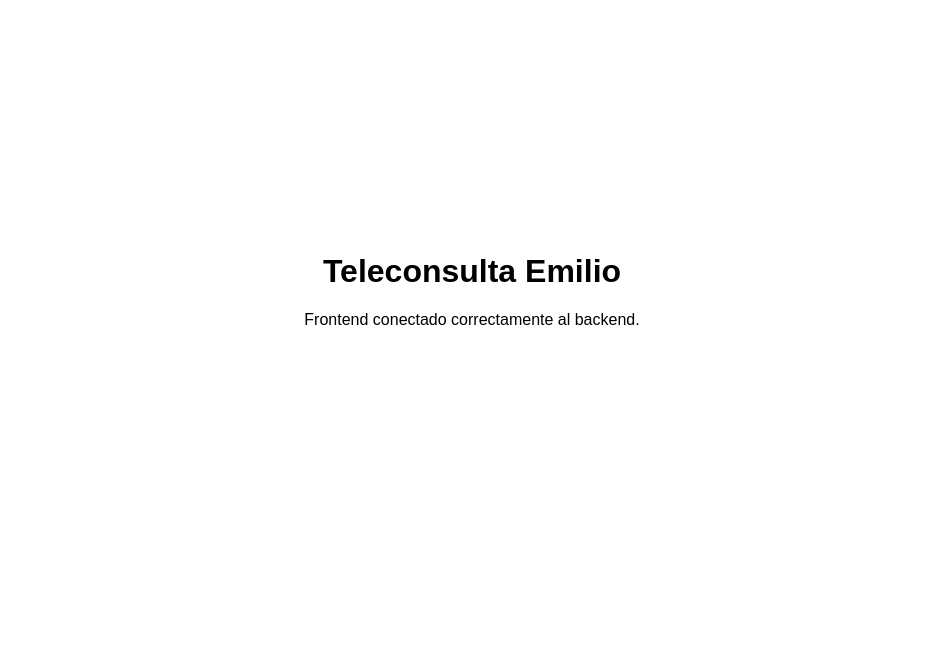
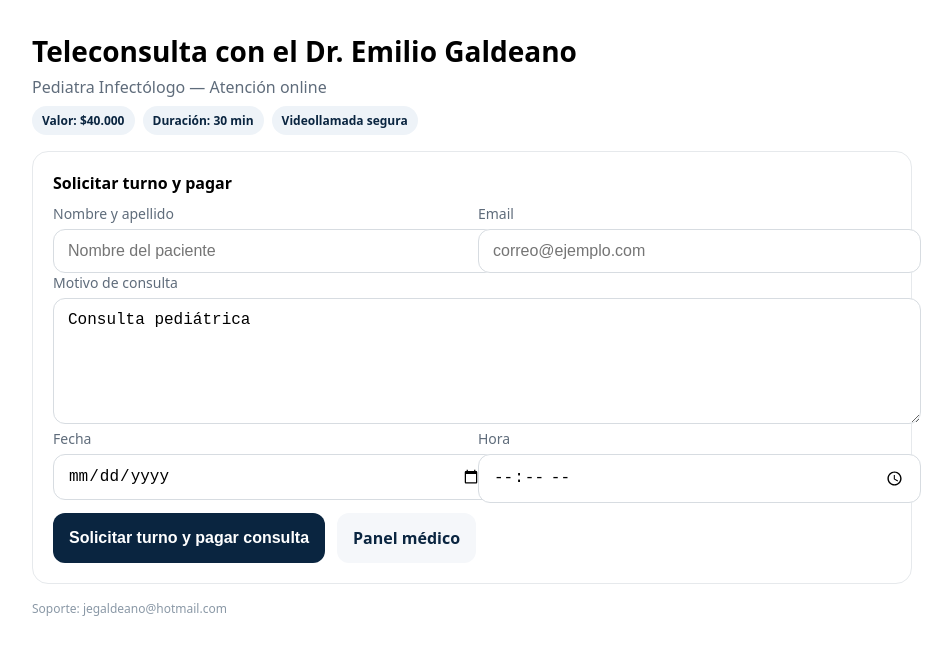
Before and after one commit to quintaelombu/telehealth-frontend, a Next.js app: page / in a window 1280 px wide. Shown: the top 654 px of the page, without its empty margins (168-1120 px from the left). Built offline with nearby package versions, Linux system fonts and the light colour scheme; no server answers.

Commit message:
Update index.js

```diff
--- a/pages/index.js
+++ b/pages/index.js
@@ -1,8 +1,159 @@
+// pages/index.js
+import { useState } from "react";
+
+const BACKEND =
+  process.env.NEXT_PUBLIC_BACKEND_URL ||
+  "https://telehealth-backend-production-0021.up.railway.app";
+
 export default function Home() {
+  const [name, setName] = useState("");
+  const [email, setEmail] = useState("");
+  const [reason, setReason] = useState("Consulta pediátrica");
+  const [date, setDate] = useState("");   // YYYY-MM-DD
+  const [time, setTime] = useState("");   // HH:MM (24h)
+  const [loading, setLoading] = useState(false);
+  const [msg, setMsg] = useState(null);
+  const [joinUrl, setJoinUrl] = useState(null);
+
+  const price = 40000;   // $40.000
+  const duration = 30;   // minutos
+
+  // Combina fecha y hora locales en ISO (ej. 2025-11-09T15:30:00-03:00)
+  const buildStartAt = () => {
+    if (!date || !time) return null;
+    const [hh, mm] = time.split(":").map(Number);
+    const d = new Date(date);
+    d.setHours(hh, mm, 0, 0);
+    return d.toISOString(); // el backend puede guardar en UTC
+  };
+
+  const createAppointment = async () => {
+    setLoading(true);
+    setMsg(null);
+    setJoinUrl(null);
+
+    try {
+      const start_at = buildStartAt();
+      if (!start_at) throw new Error("Elegí fecha y hora.");
+
+      const res = await fetch(`${BACKEND}/appointments`, {
+        method: "POST",
+        headers: { "Content-Type": "application/json" },
+        body: JSON.stringify({
+          patient_name: name || "Paciente",
+          patient_email: email || "paciente@example.com",
+          reason,
+          price,
+          duration,
+          start_at,  // ISO
+        }),
+      });
+
+      const data = await res.json();
+      if (!res.ok) throw new Error(data?.detail || "No se pudo crear el turno.");
+
+      // Si el backend devuelve checkout_url → redirigimos a Mercado Pago
+      if (data.checkout_url) {
+        window.location.href = data.checkout_url;
+        return;
+      }
+
+      // Si ya confirma y devuelve join_url
+      if (data.join_url) {
+        setJoinUrl(data.join_url);
+        setMsg("Turno creado correctamente.");
+        return;
+      }
+
+      setMsg("Turno creado. Esperando confirmación de pago.");
+    } catch (e) {
+      setMsg(e.message || "Error inesperado.");
+    } finally {
+      setLoading(false);
+    }
+  };
+
+  const styles = {
+    wrap: { maxWidth: 880, margin: "0 auto", padding: 24, fontFamily: "system-ui, -apple-system, Segoe UI, Roboto, Helvetica, Arial" },
+    h1: { fontSize: 28, margin: 0 },
+    h2: { fontSize: 16, color: "#5f6c7b", marginTop: 6 },
+    card: { border: "1px solid #e6e9ec", borderRadius: 16, padding: 20, marginTop: 16 },
+    row: { display: "flex", gap: 12, flexWrap: "wrap" },
+    label: { fontSize: 14, color: "#5f6c7b", marginBottom: 6 },
+    input: { width: "100%", padding: "12px 14px", border: "1px solid #d7dce1", borderRadius: 12, fontSize: 16 },
+    btn: { border: 0, borderRadius: 12, padding: "14px 16px", fontWeight: 700, fontSize: 16, cursor: "pointer" },
+    primary: { background: "#0a2540", color: "#fff" },
+    ghost: { background: "#f5f7fa", color: "#0a2540" },
+    badge: { display: "inline-block", background: "#eef3f8", color: "#0a2540", fontWeight: 600, padding: "6px 10px", borderRadius: 999, fontSize: 12, marginRight: 8 },
+    ok: { background: "#ecfdf5", border: "1px solid #a7f3d0", borderRadius: 12, padding: 12, marginTop: 12 },
+  };
+
   return (
-    <div style={{ fontFamily: 'sans-serif', textAlign: 'center', marginTop: '20%' }}>
-      <h1>Teleconsulta Emilio</h1>
-      <p>Frontend conectado correctamente al backend.</p>
+    <div style={styles.wrap}>
+      <h1 style={styles.h1}>Teleconsulta con el Dr. Emilio Galdeano</h1>
+      <div style={styles.h2}>Pediatra Infectólogo — Atención online</div>
+
+      <div style={{ marginTop: 8 }}>
+        <span style={styles.badge}>Valor: $40.000</span>
+        <span style={styles.badge}>Duración: 30 min</span>
+        <span style={styles.badge}>Videollamada segura</span>
+      </div>
+
+      <div style={styles.card}>
+        <div style={{ fontWeight: 600, marginBottom: 10 }}>Solicitar turno y pagar</div>
+
+        <div style={styles.row}>
+          <div style={{ flex: "1 1 260px" }}>
+            <div style={styles.label}>Nombre y apellido</div>
+            <input style={styles.input} value={name} onChange={(e) => setName(e.target.value)} placeholder="Nombre del paciente" />
+          </div>
+          <div style={{ flex: "1 1 260px" }}>
+            <div style={styles.label}>Email</div>
+            <input style={styles.input} type="email" value={email} onChange={(e) => setEmail(e.target.value)} placeholder="correo@ejemplo.com" />
+          </div>
+        </div>
+
+        <div style={styles.label}>Motivo de consulta</div>
+        <textarea rows={3} style={{ ...styles.input, height: 100 }} value={reason} onChange={(e) => setReason(e.target.value)} placeholder="Síntomas, edad, antecedentes..." />
+
+        <div style={styles.row}>
+          <div style={{ flex: "1 1 160px" }}>
+            <div style={styles.label}>Fecha</div>
+            <input style={styles.input} type="date" value={date} onChange={(e) => setDate(e.target.value)} />
+          </div>
+          <div style={{ flex: "1 1 160px" }}>
+            <div style={styles.label}>Hora</div>
+            <input style={styles.input} type="time" value={time} onChange={(e) => setTime(e.target.value)} />
+          </div>
+        </div>
+
+        <div style={{ display: "flex", gap: 12, marginTop: 10 }}>
+          <button
+            style={{ ...styles.btn, ...styles.primary }}
+            onClick={createAppointment}
+            disabled={loading}
+          >
+            {loading ? "Procesando..." : "Solicitar turno y pagar consulta"}
+          </button>
+
+          <a href="/doctor" style={{ ...styles.btn, ...styles.ghost, textDecoration: "none", display: "inline-block" }}>
+            Panel médico
+          </a>
+        </div>
+
+        {msg && <div style={{ ...styles.ok, background: "#fff", borderColor: "#e6e9ec" }}>{msg}</div>}
+
+        {joinUrl && (
+          <div style={styles.ok}>
+            <div style={{ marginBottom: 6 }}>Pago confirmado. Enlace de videollamada:</div>
+            <a href={joinUrl} target="_blank" rel="noreferrer">Unirme a la videollamada</a>
+          </div>
+        )}
+      </div>
+
+      <div style={{ fontSize: 12, color: "#8a98a6", marginTop: 16 }}>
+        Soporte: jegaldeano@hotmail.com
+      </div>
     </div>
   );
 }
```
